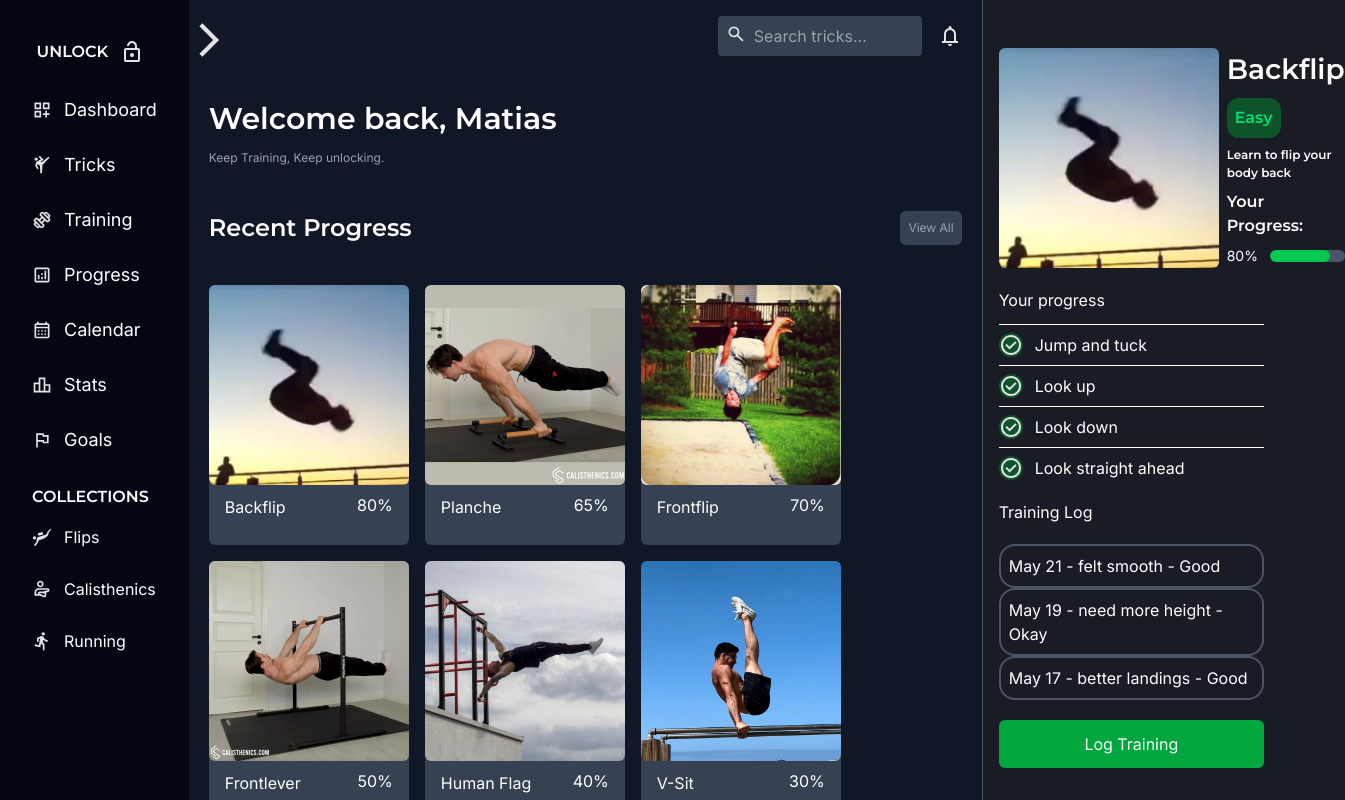
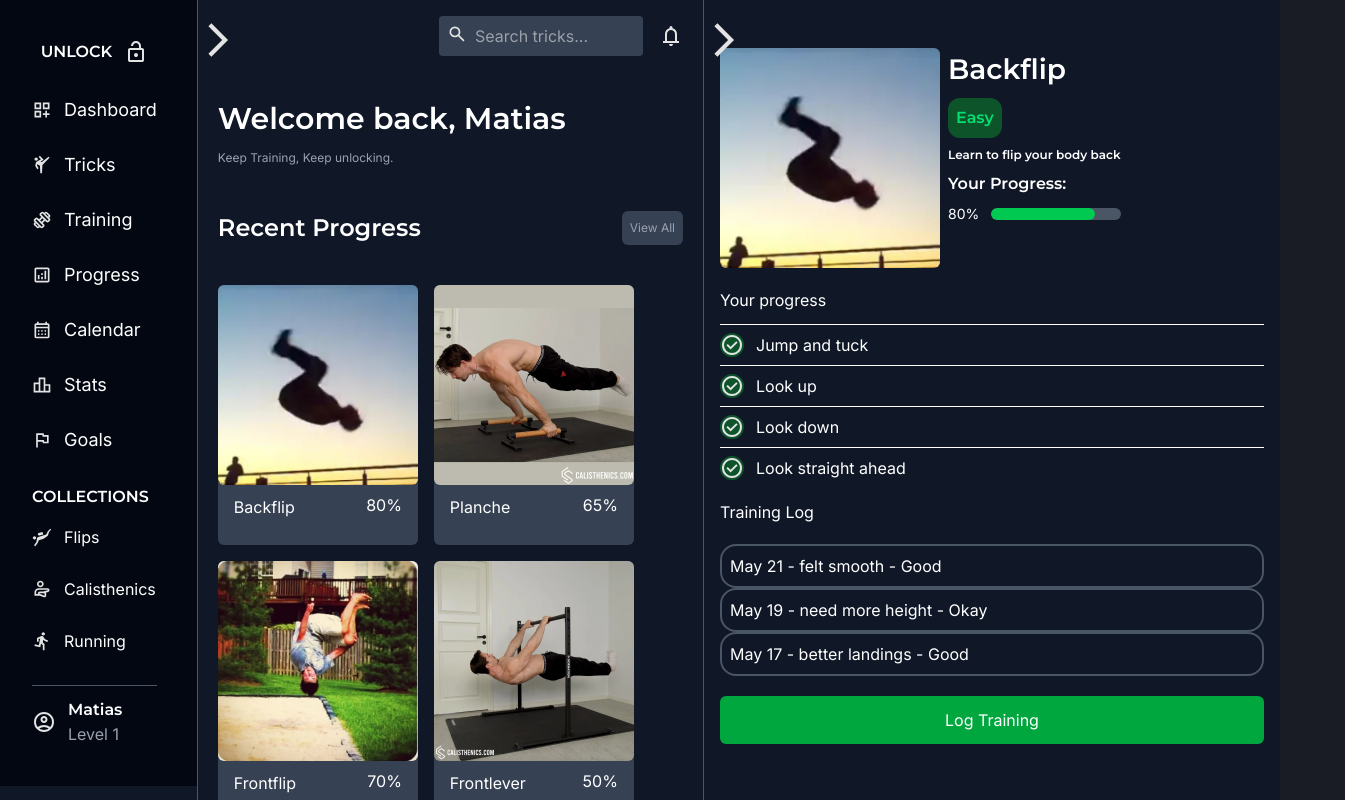
Before and after one commit to matias910/Tricking-Site, a React (Vite) app: page / in a window 1280 px wide. Shown: the top 800 px of the page, 1345 px wide, since content can reach past the window. Built offline with nearby package versions, Linux system fonts and the light colour scheme.

Commit message:
Responsive design + Animations

```diff
--- a/src/App.jsx
+++ b/src/App.jsx
@@ -85,14 +85,19 @@ const App = () => {
     ]
     const [showSidebar, setShowSidebar] = useState(() => window.innerWidth >= 1024);
     const [selectedTrick, setSelectedTrick] = useState(tricks[0]);
+    const [showBigCard, setShowBigCard] = useState(() => window.innerWidth >= 1024)
 
     return (
-        <main className="flex">
-            {showSidebar && <Sidebar />}
+        <main className="flex min-h-screen bg-gray-900 overflow-x-hidden">
+            {showSidebar && (
+                <div className="transition-all duration-300 ease-in-out  bg-gray-900 border-r border-gray-600  ">
+                    <Sidebar />
+                </div>
+            )}
             <button onClick={() => setShowSidebar(!showSidebar) }>
                 <img src={displayIcon} alt="Display Icon" className="w-10 h-10 absolute top-5"/>
             </button>
-            <section className= "flex flex-col bg-gray-900 border-r border-gray-600">
+            <section className= "flex flex-1 flex-col min-w-0 bg-gray-900 border-r border-gray-600">
                 <Search className="w-full"/>
                 <Welcome name="Matias"/>
                 <div className="flex justify-between items-center mt-6 p-5">
@@ -100,9 +105,9 @@ const App = () => {
                     <button className= "p-2 text-gray-400 bg-gray-700 rounded-[6px] text-[12px]">View All</button>
                 </div>
                 <div className="flex flex-col gap-4 p-5">
-                    <ul className="flex gap-4 flex-wrap flex-1">
+                    <ul className="flex gap-4 flex-wrap flex-1 ">
                         {tricks.map((trick) => (
-                            <button key={trick.name} onClick={() => setSelectedTrick(trick)}>
+                            <button className="transition-all duration-200 hover:scale-[1.2] hover:-translate-y-1 hover:shadow-lg" key={trick.name} onClick={() => setSelectedTrick(trick)}>
                                 <TrickCard key={trick.name} {...trick} />
                             </button>
 
@@ -118,8 +123,11 @@ const App = () => {
                     </div>
                 </div>
             </section>
-            <section className="w-[45%]">
-                <BigCard
+                <button onClick={() => setShowBigCard(!showBigCard)}>
+                    <img src={displayIcon} alt="DisplayIcon" className="w-10 h-10 absolute top-5"/>
+                </button>
+                {showBigCard && <section className="xl:block w-[45%]">
+                    <BigCard
                     trick={selectedTrick.name}
                     image={selectedTrick.image}
                     progress={selectedTrick.progress}
@@ -130,7 +138,7 @@ const App = () => {
                     step3={selectedTrick.steps[2]}
                     step4={selectedTrick.steps[3]}
                 />
-            </section>
+                </section>}
         </main>
     )
 }
--- a/src/components/BigCard.jsx
+++ b/src/components/BigCard.jsx
@@ -37,10 +37,10 @@ const BigCard = ({trick, image, progress, difficulty, description, step1, step2,
 
     return (
 
-    <div className="flex flex-col gap-5 w-auto p-4 h-auto mt-8">
+    <div className="flex flex-col  gap-5 w-auto p-4 h-auto mt-8">
 
             <div className="flex flex-row gap-2">
-                <img src={image} alt="Trick Icon" className="w-55 h-55 rounded-[6px]"/>
+                <img src={image} alt="Trick Icon" className="w-full sm:w-48 md:w-55 aspect-square object-cover rounded-[6px]"/>
                 <div className="flex flex-col gap-2">
                     <h1 className="text-[28px] text-white">{trick}</h1>
                     <h2 className={`${difficultyColor} w-min p-2 rounded-[12px]`}>{difficulty}</h2>
--- a/src/components/Sidebar.jsx
+++ b/src/components/Sidebar.jsx
@@ -45,7 +45,7 @@ const Sidebar = () => {
     ];
 
     return (
-        <div className="flex flex-col gap-8 p-10 pl-8 bg-gray-950 w-1/6 font-stretch-100%">
+        <div className="flex flex-col gap-8 p-10 pl-8 bg-gray-950 h-max font-stretch-100%">
             <div className="flex items-center gap-3 justify-center">
                 <h1 className="text-white">UNLOCK</h1>
                 <img src={unlockIcon} alt="Unlock icon" />
```
